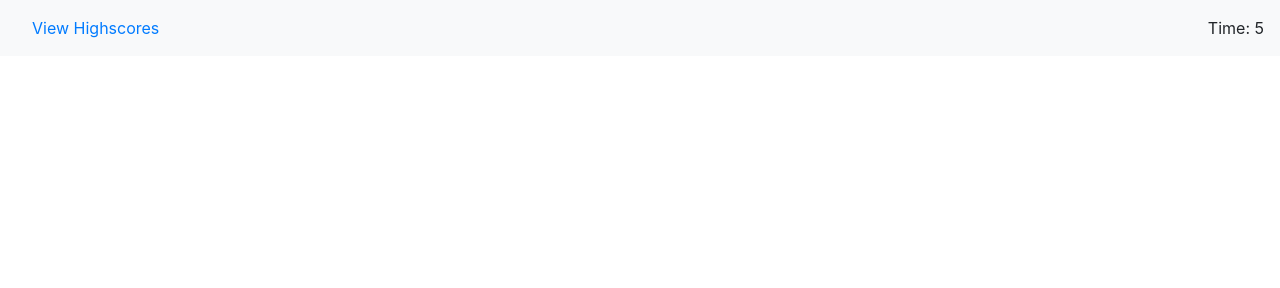
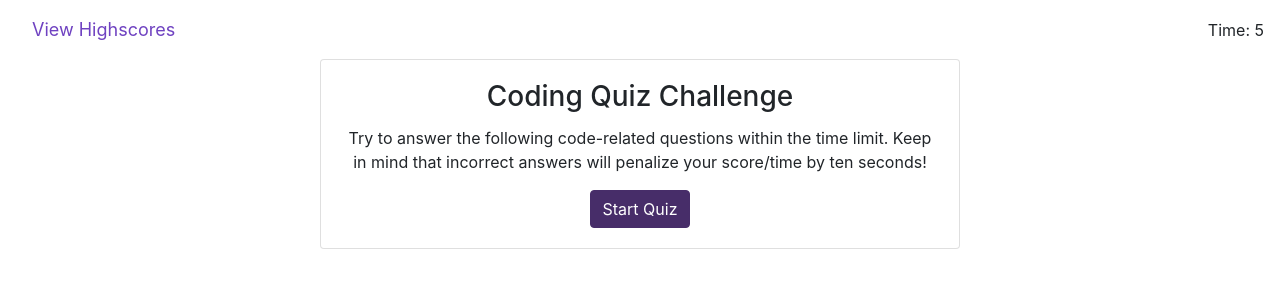
Before and after one commit to thedanitor/JavaScript_Quiz, a plain HTML site: page index.html in a window 1280 px wide. Drawn offline with nearby package versions, Linux system fonts and the light colour scheme.

Commit message:
Styled navbar. Created and styled bootstrap card.

```diff
--- a/index.html
+++ b/index.html
@@ -8,15 +8,24 @@
     <link rel="stylesheet" href="style.css">
 </head>
 <body>
-    <nav class="navbar navbar-expand-lg navbar-light bg-light">
+    <nav class="navbar navbar-expand-sm">
         <a class="nav-item nav-link" href="#">View Highscores</a>
-        <div class="collapse navbar-collapse my-navbar-col-md-3" id="navbarNavAltMarkup">
+        <div class="collapse navbar-collapse" id="navbarNavAltMarkup">
             <div class="navbar-nav ml-auto">
                 <div class="time"> Time: </div>
             </div>
         </div>
     </nav>
-
+    <div class="card w-50 mx-auto">
+        <div class="card-body text-center">
+            <h3 class="card-title">Coding Quiz Challenge</h3>
+            <p class="card-text">
+              Try to answer the following code-related questions within the time limit.
+              Keep in mind that incorrect answers will penalize your score/time by ten seconds!
+            </p>
+            <button class="btn btn-primary" type="submit">Start Quiz</button>
+        </div>
+      </div>
     <script src="script.js"></script>
 </body>
 </html>
--- a/style.css
+++ b/style.css
@@ -0,0 +1,18 @@
+.nav-item {
+    color: #6f42c1;
+    font-size: 18px;
+}
+
+.card {
+    align: center;
+}
+
+.btn, .btn-primary:hover, .btn-primary:focus, .btn-primary:active, .btn-primary.active, .open .dropdown-toggle.btn-primary{
+    background-color: rgb(71, 45, 105);
+    border-color: rgb(71, 45, 105);
+}
+
+.btn:hover {
+    background-color: rgb(112, 85, 148);
+    border-color: rgb(112, 85, 148);
+}
```
